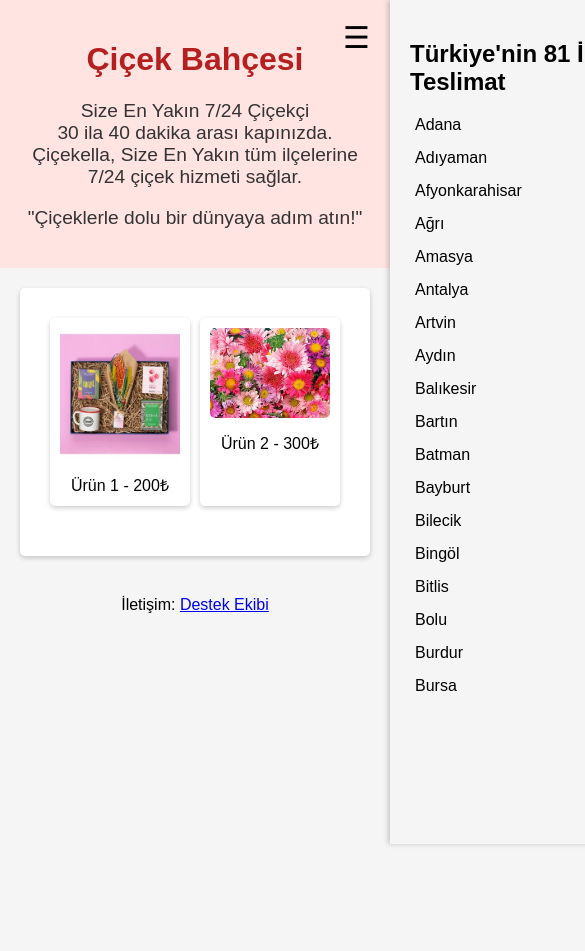
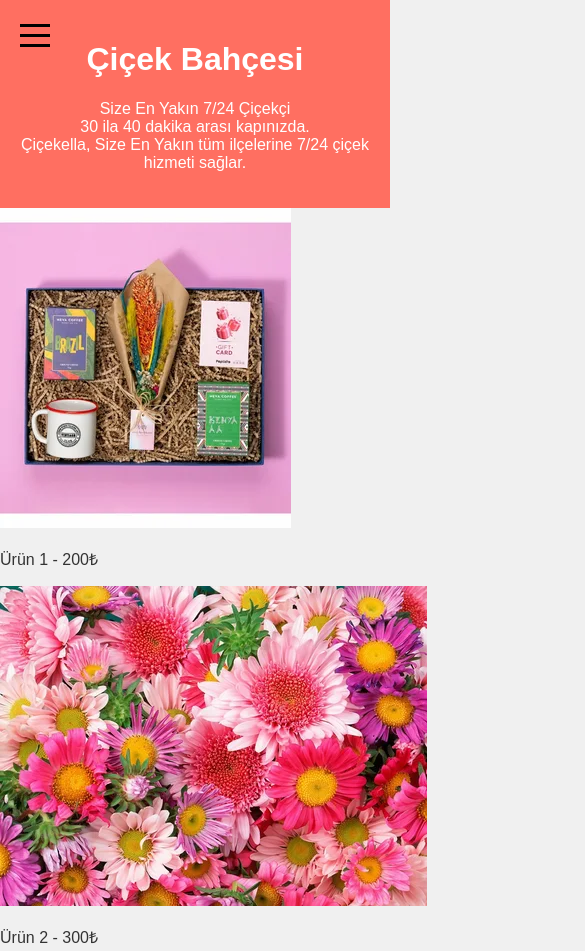
Before and after one commit to ciceksatisyeri/cicekyer, a plain HTML site: page index.html in a window 390 px wide. Shown: the top 951 px of the page, 585 px wide, since content can reach past the window. Before the commit the page ends 844 px from the top, so only its background shows below. Drawn offline with Linux system fonts and the light colour scheme.

Commit message:
index.html

```diff
--- a/index.html
+++ b/index.html
@@ -3,168 +3,108 @@
 <head>
     <meta charset="UTF-8">
     <meta name="viewport" content="width=device-width, initial-scale=1.0">
-    <title>Responsive Çiçek Bahçesi</title>
-
+    <title></title>
+    <link rel="stylesheet" href="1234133.css">
     <style>
         body {
             font-family: Arial, sans-serif;
             margin: 0;
             padding: 0;
-            text-align: center;
-            background-color: #f5f5f5;
+            background-color: #f0f0f0;
+            color: #333;
         }
 
         header {
-            background-color: #ffe4e1;
+            background-color: #ff6f61;
+            color: white;
+            text-align: center;
             padding: 20px;
-            position: relative;
         }
 
-        header h1 {
-            color: #b51f1f;
-        }
-
-        header p {
-            color: #333;
-            font-size: 1.2em;
-        }
-
-        .hamburger {
-            font-size: 30px;
-            cursor: pointer;
-            display: none;
-            position: absolute;
-            top: 20px;
-            right: 20px;
-        }
-
-        @media (max-width: 768px) {
-            .hamburger {
-                display: block;
-            }
-
-            .urunler {
-                display: block;
-                gap: 10px;
-            }
-
-            .urun {
-                flex: 1 1 100%;
-                box-shadow: none;
-                margin-bottom: 20px;
-            }
-        }
-
-        .side-menu {
+        nav {
             position: fixed;
             top: 0;
-            right: -300px;
-            width: 300px;
+            left: 0;
+            width: 250px;
             height: 100%;
-            background-color: #f5f5f5;
-            box-shadow: -2px 0 5px rgba(0, 0, 0, 0.2);
-            transition: right 0.3s ease;
-            z-index: 1000;
+            background-color: #333;
+            color: white;
+            transform: translateX(-100%);
+            transition: transform 0.3s ease;
+            padding: 20px;
             overflow-y: auto;
         }
 
-        .side-menu.open {
-            right: 0;
+        nav.active {
+            transform: translateX(0);
         }
 
-        .menu-content {
-            padding: 20px;
-            text-align: left;
+        nav ul {
+            list-style: none;
+            padding: 0;
         }
 
-        .menu-content h2 {
-            font-size: 1.5em;
-            margin-bottom: 10px;
+        nav ul li {
+            margin: 10px 0;
         }
 
-        .menu-content h3 {
-            font-size: 1.2em;
-            margin-top: 20px;
+        nav ul li a {
+            color: black;
+            text-decoration: none;
         }
 
-        .provinces-list {
-            list-style-type: none;
-            padding: 0;
-            margin: 0;
-            font-size: 1em;
-            max-height: 70vh;
-            overflow-y: auto;
+        .menu-toggle {
+            position: absolute;
+            top: 20px;
+            left: 20px;
+            cursor: pointer;
+            display: flex;
+            flex-direction: column;
+            justify-content: space-around;
+            width: 30px;
+            height: 30px;
         }
 
-        .provinces-list li {
-            margin: 5px 0;
+        .menu-toggle div {
+            width: 30px;
+            height: 3px;
+            background-color: black;
         }
 
-        .provinces-list a {
-            text-decoration: none;
-            color: black;
-            background-color: transparent;
-            display: block;
-            padding: 5px;
-            border-radius: 4px;
-            transition: background-color 0.3s ease;
+        .photo-gallery {
+            display: flex;
+            flex-direction: column;
+            align-items: center;
+            padding: 20px;
         }
 
-        .provinces-list a:hover {
-            background-color: #d3d3d3;
-            color: black;
+        .photo-gallery img {
+            width: 300px;
+            margin: 10px 0;
+            cursor: pointer;
         }
 
-        .urunler {
-            display: flex;
-            flex-wrap: wrap;
-            justify-content: center;
-            margin: 20px;
-            gap: 10px;
-        }
-
-        .urun {
-            flex: 1 1 calc(33.333% - 20px);
-            box-shadow: 0 2px 5px rgba(0, 0, 0, 0.2);
-            background: white;
-            border-radius: 5px;
-            padding: 10px;
-            text-align: center;
-            transition: transform 0.3s;
-        }
-
-        .urun img {
-            max-width: 100%;
-            border-radius: 5px;
-        }
-
-        .urun p {
-            margin: 10px 0 0;
-        }
-
-        .urun:hover {
-            transform: scale(1.05);
-        }
     </style>
 </head>
 <body>
     <header>
-        <h1>Çiçek Bahçesi</h1>
+       <h1>Çiçek Bahçesi</h1>
         <p class="subtitle">
     Size En Yakın 7/24 Çiçekçi<br>
     30 ila 40 dakika arası kapınızda.<br>
     Çiçekella, Size En Yakın tüm ilçelerine 7/24 çiçek hizmeti sağlar.
 </p>
-
-        <p>"Çiçeklerle dolu bir dünyaya adım atın!"</p>
-        <div class="hamburger" onclick="toggleMenu()">
-            &#9776;
-        </div>
     </header>
 
-    <div id="side-menu" class="side-menu">
-        <div class="menu-content">
-            <h2>Türkiye'nin 81 İlinde Teslimat</h2>
+    <div class="menu-toggle" id="menu-toggle">
+        <div></div>
+        <div></div>
+        <div></div>
+    </div>
+
+    <nav id="sidebar">
+        <ul>
+                    <h2>Türkiye'nin 81 İlinde Teslimat</h2>
             <ul class="provinces-list">
                  <li><a href="#">Adana</a></li>
                 <li><a href="#">Adıyaman</a></li>
@@ -239,11 +179,10 @@
                 <li><a href="#">Yalova</a></li>
                 <li><a href="#">Yozgat</a></li>
                 <li><a href="#">Zonguldak</a></li>
-            </ul>
-        </div>
-    </div>
+        </ul>
+    </nav>
 
-    <main>
+   <main>
         <div class="urunler">
             <div class="urun">
          <div class="urunler">
@@ -312,36 +251,18 @@
             <!-- Daha fazla ürün buraya eklenebilir -->
         </div>
     </main>
+    <script>
+        const menuToggle = document.getElementById('menu-toggle');
+        const sidebar = document.getElementById('sidebar');
 
-    <footer>
-        <p>İletişim: <a href="#">Destek Ekibi</a></p>
-    </footer>
+        menuToggle.addEventListener('click', () => {
+            sidebar.classList.toggle('active');
+        });
 
-    <script>
-        function fotoSayisiAyarla() {
-            const urunler = document.querySelectorAll(".urun");
-            const ekranGenisligi = window.innerWidth;
-
-            urunler.forEach(urun => (urun.style.display = "block"));
-
-            if (ekranGenisligi < 768) {
-                urunler.forEach((urun, index) => {
-                    if (index >= 3) urun.style.display = "none";
-                });
-            } else if (ekranGenisligi < 1024) {
-                urunler.forEach((urun, index) => {
-                    if (index >= 4) urun.style.display = "none";
-                });
-            }
+        function sendToWhatsApp() {
+            const whatsappUrl = "https://wa.me/?text=Check%20out%20this%20flower!";
+            window.open(whatsappUrl, '_blank');
         }
-
-        function toggleMenu() {
-            const sideMenu = document.getElementById('side-menu');
-            sideMenu.classList.toggle('open');
-        }
-
-        window.addEventListener("load", fotoSayisiAyarla);
-        window.addEventListener("resize", fotoSayisiAyarla);
     </script>
 </body>
 </html>
```
